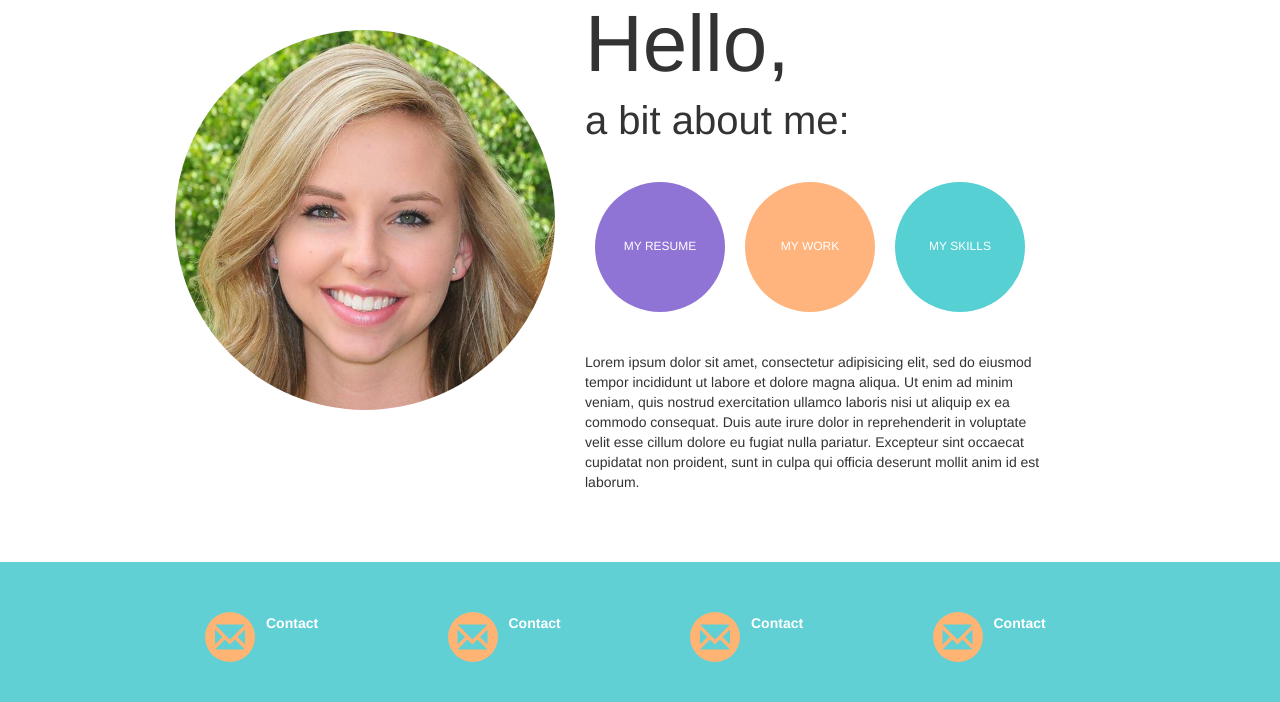
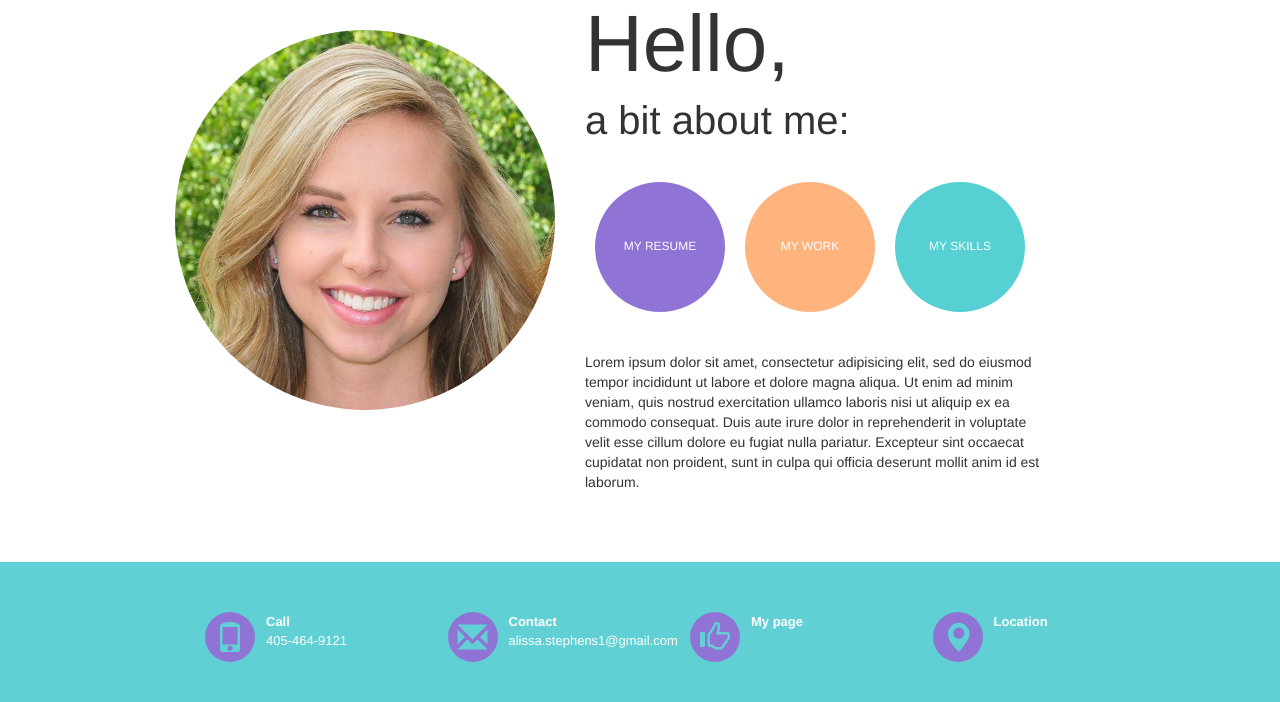
Before and after one commit to asteph/Codeup_Web_Exercises, a PHP site: page /resume.html in a window 1280 px wide. Shown: the part 190-892 px from the top of the page. Run offline with PHP 8.4, Linux system fonts and the light colour scheme.

Commit message:
resume changes and javascript files

```diff
--- a/public/css/resume.css
+++ b/public/css/resume.css
@@ -87,6 +87,7 @@ div.navbar-custom{
 .navbar-content{
     padding: 50px;
     padding-bottom: 0px;
+    padding-right: 30px;
     color: white;
 }
 .glyphicon{
@@ -102,8 +103,9 @@ div.navbar-custom{
     height: 50px;
     width: 50px;
     border-radius: 50%;
-    background-color:#FFB474;
+    background-color: #8F74D6;
 }
 p.navbar{
     margin-left: 60px;
+    font-size: 13px;
 }
--- /dev/null
+++ b/public/js/external.js
@@ -0,0 +1 @@
+console.log("Hello from external JavaScript!");
--- a/public/resume.html
+++ b/public/resume.html
@@ -53,24 +53,27 @@
         <div class="container navbar-custom">
             <div class="col-md-3 navbar-content">
                 <div class="icon">
-                    <span class="glyphicon glyphicon-envelope" aria-hidden="true"></span>
+                    <span class="glyphicon glyphicon-phone" aria-hidden="true"></span>
                 </div>
-                    <p class="navbar"><strong>Contact</strong></p>
-            </div><div class="col-md-3 navbar-content">
+                    <p class="navbar"><strong>Call</strong><br>405-464-9121</p>
+            </div>
+            <div class="col-md-3 navbar-content">
                 <div class="icon">
                     <span class="glyphicon glyphicon-envelope" aria-hidden="true"></span>
                 </div>
-                    <p class="navbar"><strong>Contact</strong></p>
-            </div><div class="col-md-3 navbar-content">
+                    <p class="navbar"><strong>Contact</strong><br>alissa.stephens1@gmail.com</p>
+            </div>
+            <div class="col-md-3 navbar-content">
                 <div class="icon">
-                    <span class="glyphicon glyphicon-envelope" aria-hidden="true"></span>
+                    <span class="glyphicon glyphicon-thumbs-up" aria-hidden="true"></span>
                 </div>
-                    <p class="navbar"><strong>Contact</strong></p>
-            </div><div class="col-md-3 navbar-content">
+                    <p class="navbar"><strong>My page</strong></p>
+            </div>
+            <div class="col-md-3 navbar-content">
                 <div class="icon">
-                    <span class="glyphicon glyphicon-envelope" aria-hidden="true"></span>
+                    <span class="glyphicon glyphicon-map-marker" aria-hidden="true"></span>
                 </div>
-                    <p class="navbar"><strong>Contact</strong></p>
+                    <p class="navbar"><strong>Location</strong></p>
             </div>
         </div>
     </nav>
```
Also changed, not shown: public/external_js.html (added, +10 -0 lines), public/inline_js.html (added, +11 -0 lines), 5 other files.
